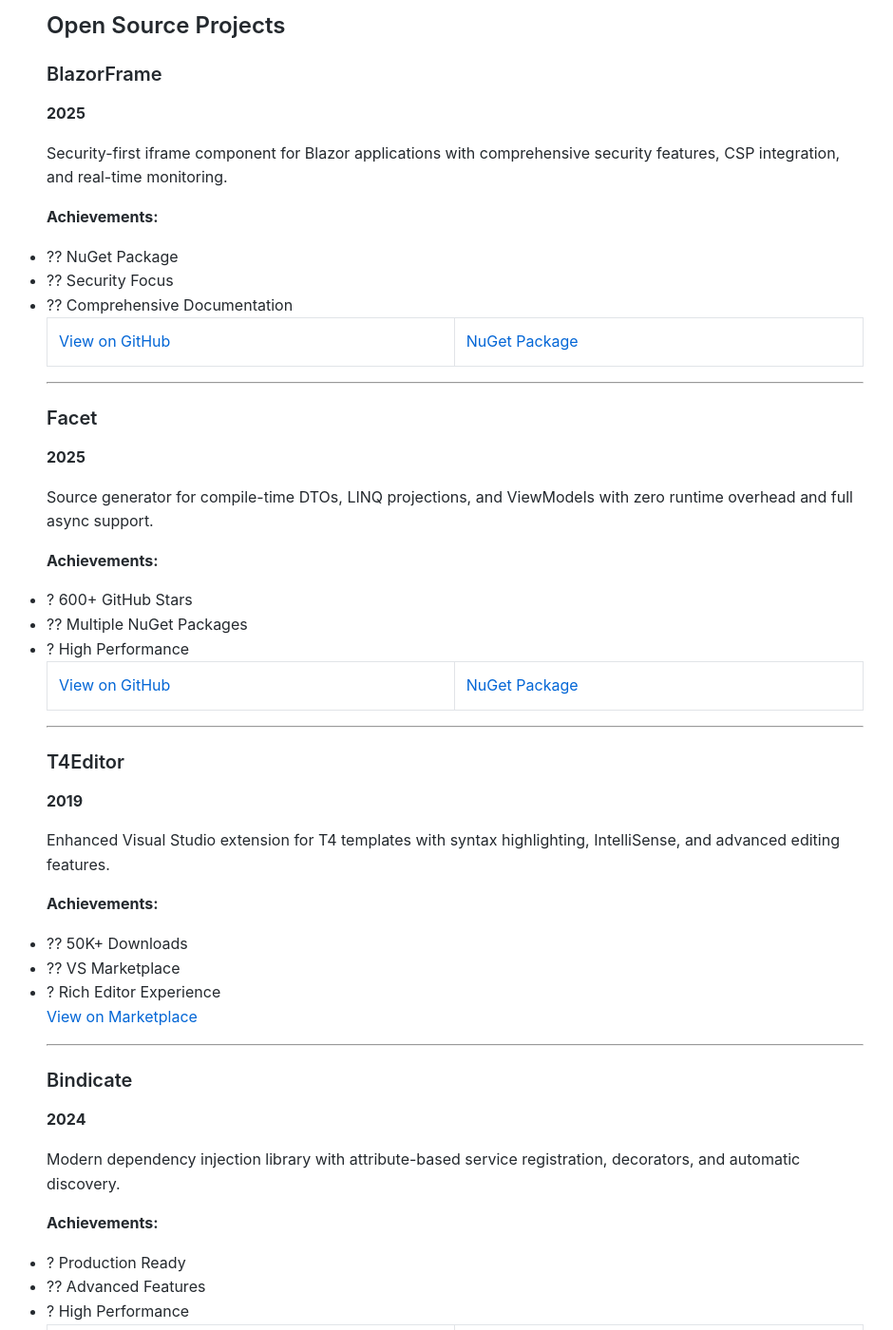
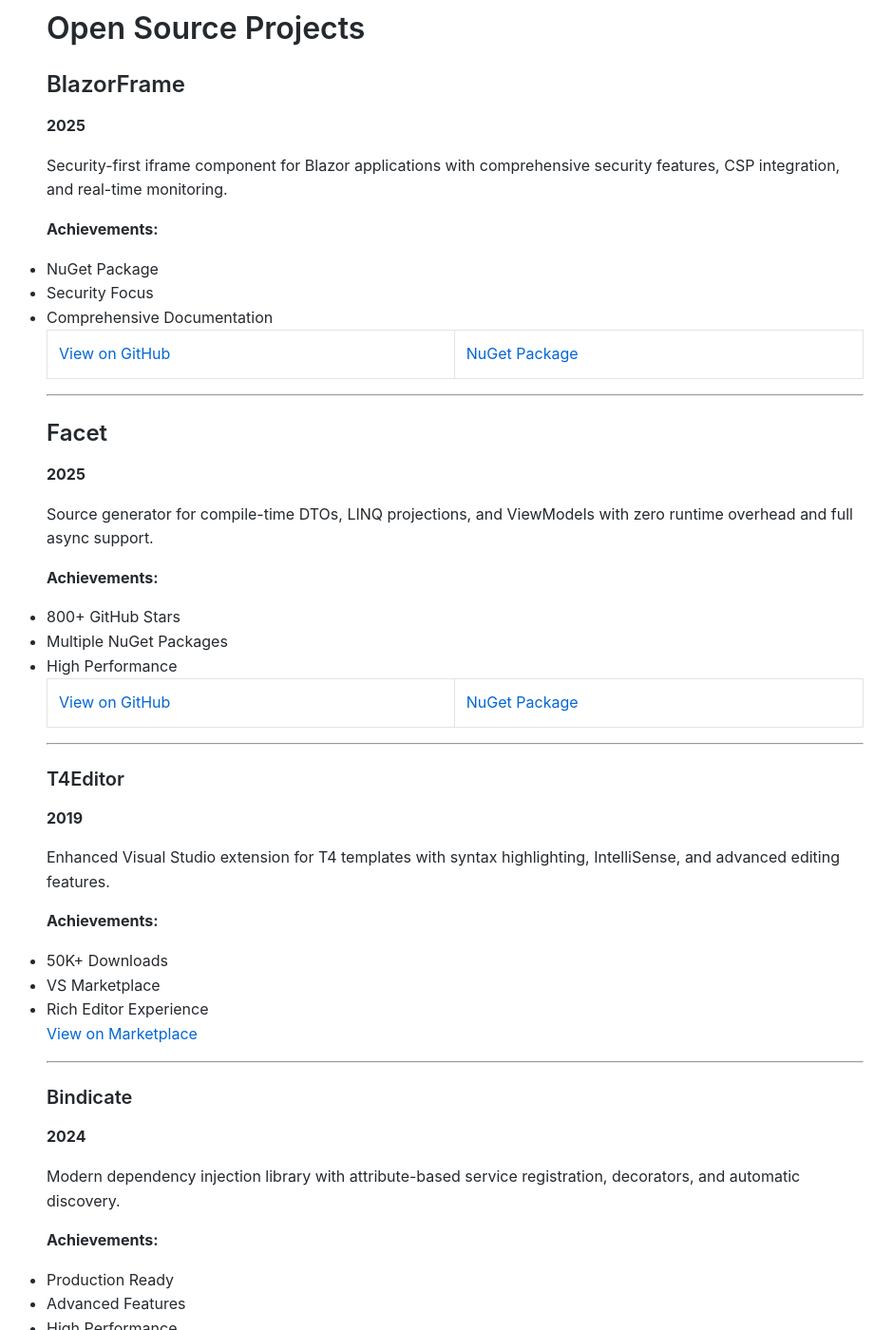
Before and after one commit to Tim-Maes/Tim-Maes.github.io, a Jekyll site: the page built from resume.md, in a window 1280 px wide and 1400 px high, scrolled down 1860 px. Shown: the whole window at 95% size, without its empty margins (161-1101 px from the left). Built offline with Jekyll 4.4.1, drawn with Linux system fonts in a browser that asks for light colours; some of the changed text lies outside the part shown.

Commit message:
Further implement

```diff
--- a/resume.md
+++ b/resume.md
@@ -8,12 +8,12 @@
   <img src="/assets/images/TimMountain.png" alt="Tim Maes" style="width: 150px; height: 150px; border-radius: 50%; object-fit: cover; border: 3px solid var(--link-color); margin-bottom: 1rem;">
   <h1 style="margin: 0.5rem 0;">Tim Maes</h1>
   <h2 style="font-size: 1.25rem; font-weight: 500; color: #586069; margin: 0.5rem 0;">.NET Developer & Open Source Contributor</h2>
-  <p style="color: #586069; margin: 0.5rem 0;">?? Harelbeke, Belgium</p>
+  <p style="color: #586069; margin: 0.5rem 0;">Harelbeke, Belgium</p>
 
   <div style="display: flex; justify-content: center; gap: 1rem; flex-wrap: wrap; margin: 1rem 0;">
-    <a href="mailto:tim.maes91@gmail.com">?? tim.maes91@gmail.com</a>
-    <a href="https://linkedin.com/in/tim-maes" target="_blank">?? LinkedIn</a>
-    <a href="https://github.com/Tim-Maes" target="_blank">?? GitHub</a>
+    <a href="mailto:tim.maes91@gmail.com">tim.maes91@gmail.com</a>
+    <a href="https://linkedin.com/in/tim-maes" target="_blank">LinkedIn</a>
+    <a href="https://github.com/Tim-Maes" target="_blank">GitHub</a>
   </div>
 </div>
 
@@ -62,33 +62,32 @@
 - **Open Source Development**
 - **Component Libraries**
 
----
 
-## Open Source Projects
+# Open Source Projects
 
-### BlazorFrame
+## BlazorFrame
 **2025**
 
 Security-first iframe component for Blazor applications with comprehensive security features, CSP integration, and real-time monitoring.
 
 **Achievements:**
-- ?? NuGet Package
-- ?? Security Focus
-- ?? Comprehensive Documentation
+- NuGet Package
+- Security Focus
+- Comprehensive Documentation
 
 [View on GitHub](https://github.com/Tim-Maes/BlazorFrame) | [NuGet Package](https://www.nuget.org/packages/BlazorFrame)
 
 ---
 
-### Facet
+## Facet
 **2025**
 
 Source generator for compile-time DTOs, LINQ projections, and ViewModels with zero runtime overhead and full async support.
 
 **Achievements:**
-- ? 600+ GitHub Stars
-- ?? Multiple NuGet Packages
-- ? High Performance
+- 800+ GitHub Stars
+- Multiple NuGet Packages
+- High Performance
 
 [View on GitHub](https://github.com/Tim-Maes/Facet) | [NuGet Package](https://www.nuget.org/packages/Facet)
 
@@ -100,9 +99,9 @@
 Enhanced Visual Studio extension for T4 templates with syntax highlighting, IntelliSense, and advanced editing features.
 
 **Achievements:**
-- ?? 50K+ Downloads
-- ?? VS Marketplace
-- ? Rich Editor Experience
+- 50K+ Downloads
+- VS Marketplace
+- Rich Editor Experience
 
 [View on Marketplace](https://marketplace.visualstudio.com/items?itemName=TimMaes.t4editor)
 
@@ -114,9 +113,9 @@
 Modern dependency injection library with attribute-based service registration, decorators, and automatic discovery.
 
 **Achievements:**
-- ? Production Ready
-- ?? Advanced Features
-- ? High Performance
+- Production Ready
+- Advanced Features
+- High Performance
 
 [View on GitHub](https://github.com/Tim-Maes/Bindicate) | [NuGet Package](https://www.nuget.org/packages/Bindicate)
 
@@ -150,8 +148,6 @@
 - Authored technical articles on .NET development and modern software practices
 - Active contributor to the .NET community through speaking and knowledge sharing
 
----
-
 ## Education & Learning
 
 ### Continuous Learning & Professional Development
@@ -159,6 +155,7 @@
 Self-taught developer with a passion for staying current with the latest .NET technologies and security practices. Regularly participates in conferences, online courses, and community events.
 
 **Current Focus Areas:**
+
 - Advanced Blazor patterns and security
 - Source generators and code analysis
 - Modern DevOps practices
@@ -169,16 +166,16 @@
 
 ## Personal Interests
 
-### ?? Fitness & Health
+### Fitness & Health
 Regular gym enthusiast who believes in maintaining physical and mental well-being
 
-### ??????????? Family Time
+### Family Time
 Devoted father who enjoys spending quality time with family and creating lasting memories
 
-### ?? Music Enthusiast
+### Music Enthusiast
 Passionate Rammstein fan with appreciation for powerful music and artistic expression
 
-### ?? Open Source Advocacy
+### Open Source Advocacy
 Strong believer in the power of open source to drive innovation and community growth
 
 ---
@@ -198,6 +195,6 @@
     This resume is available in multiple formats. Contact me for a PDF version or additional information.
   </p>
   <button onclick="window.print()" style="background-color: var(--link-color); color: white; border: none; padding: 0.75rem 1.5rem; border-radius: 6px; font-weight: 500; cursor: pointer; margin-top: 1rem;">
-    ??? Print Resume
+    Print Resume
   </button>
 </div>
```
Also changed, not shown: other parts of resume.md (+2 -3 lines), _posts/2025-01-30-blazorframe-enhanced-iframes.md (+6 -6 lines), blog.md (+1 -1 lines), index.md (+2 -2 lines), projects.md (+17 -19 lines), README.md (added).
